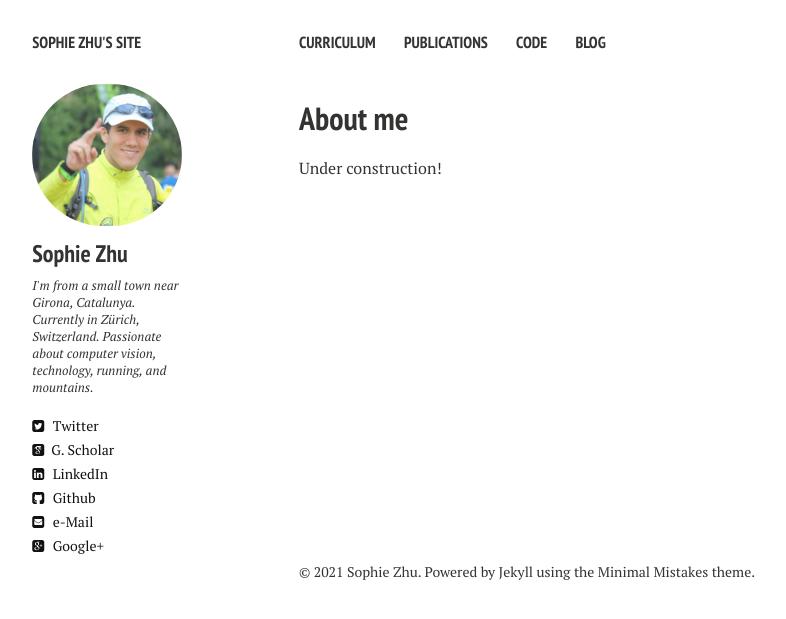
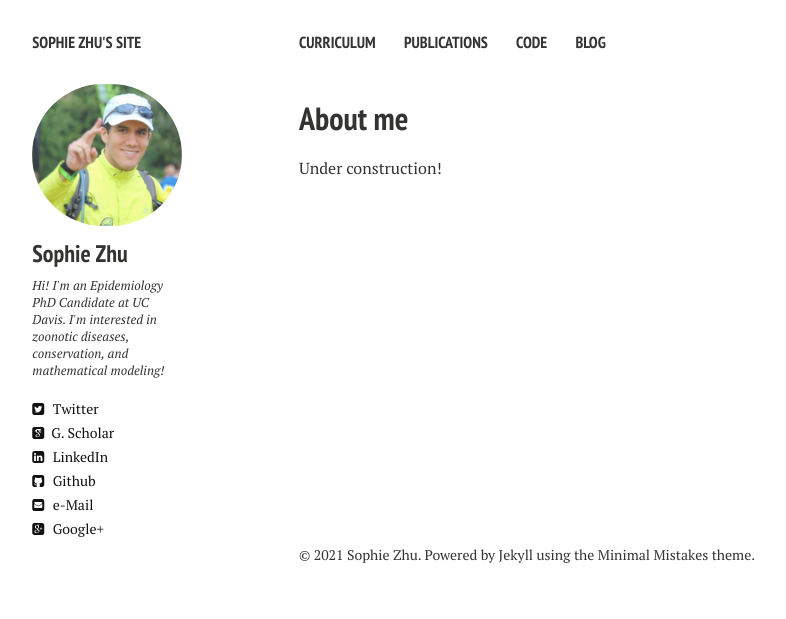
Before and after one commit to sophiemzhu/sophiemzhu.github.io, a Jekyll site: the page built from about.md, in a window 1280 px wide. Shown: the top 619 px of the page, without its empty margins (21-807 px from the left). Built offline with Jekyll 4.4.1, drawn with Linux system fonts in a browser that asks for light colours; nearby versions of some CDN libraries.

Commit message:
Update _config.yml

```diff
--- a/_config.yml
+++ b/_config.yml
@@ -10,10 +10,10 @@ disqus_shortname: jponttuset
 owner:
   name:           Sophie Zhu
   avatar:         jordi.png
-  bio:            I'm from a small town near Girona, Catalunya. Currently in Zürich, Switzerland. Passionate about computer vision, technology, running, and mountains.
-  email:          jponttuset@gmail.com
+  bio:            Hi! I'm an Epidemiology PhD Candidate at UC Davis. I'm interested in zoonotic diseases, conservation, and mathematical modeling!
+  email:          sozhu@ucdavis.edu
   # Social networking links are used in author-bio sidebar. Update and remove as you like.
-  twitter: jponttuset
+  twitter: sophiezoo
   linkedin: jponttuset
   google_scholar: VCBBx24AAAAJ
   google_plus: 113718226018314522413
```
